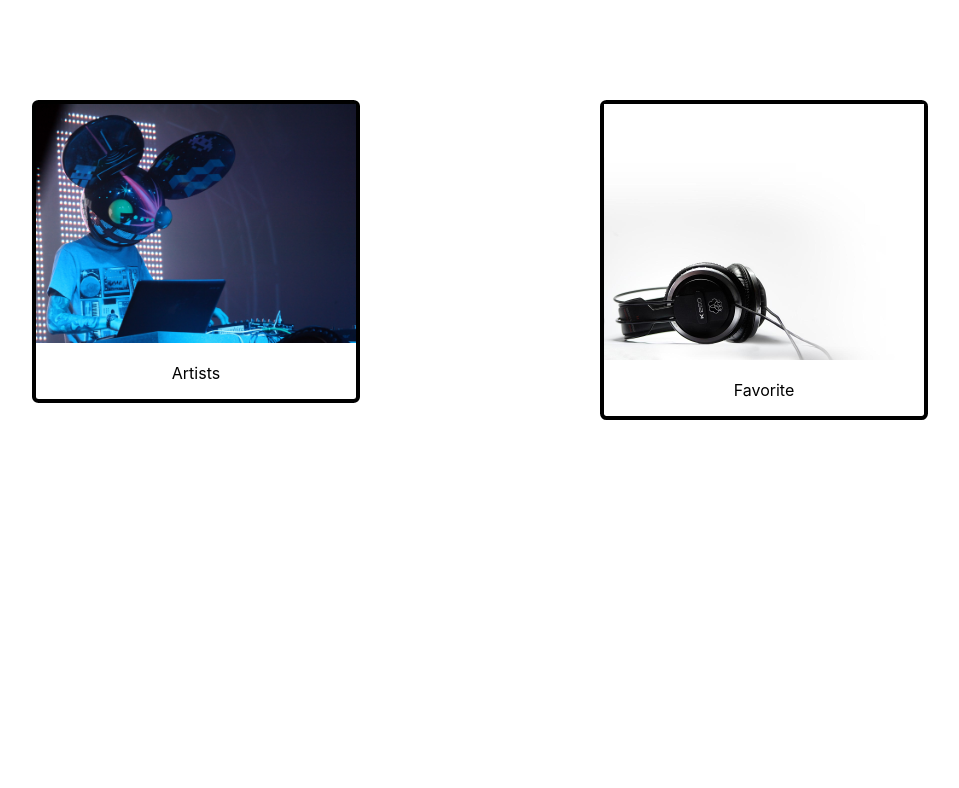
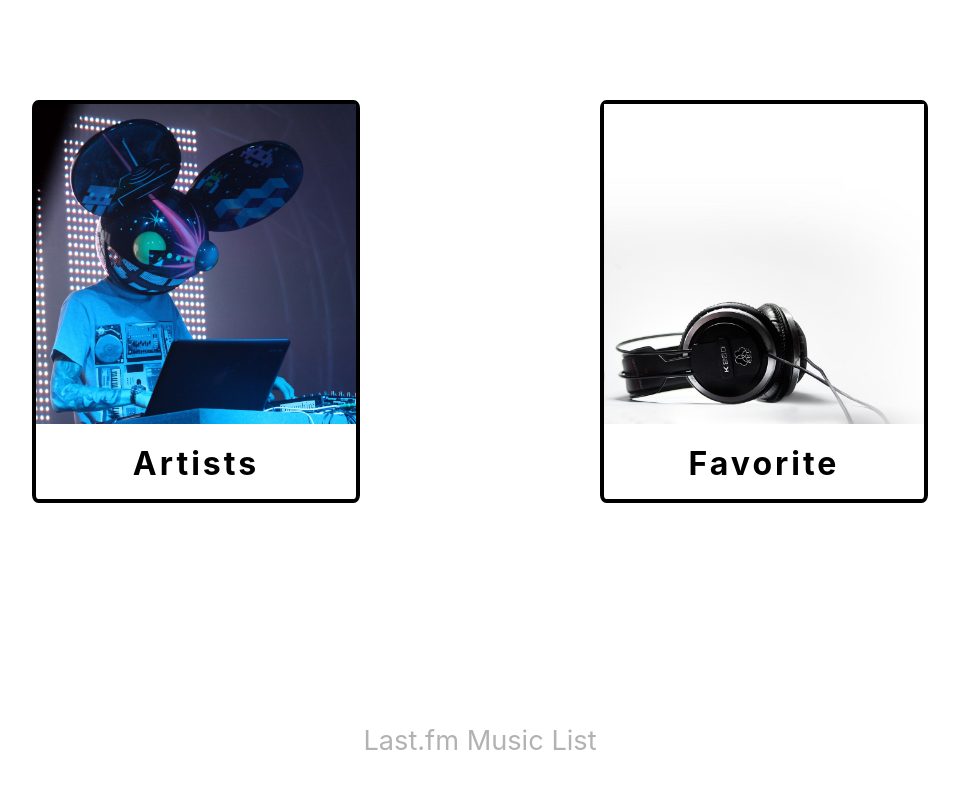
Before and after one commit to VladimirCVB/musiclist, a React (Create React App) app: page / in a window 1280 px wide. Shown: the top 788 px of the page, without its empty margins (160-1119 px from the left). Built offline with nearby package versions, Linux system fonts and the light colour scheme.

Commit message:
More details

```diff
--- a/src/components/menu.js
+++ b/src/components/menu.js
@@ -6,6 +6,8 @@
   MenuItem,
   Menu
 } from '@material-ui/core';
+
+import '../styles/menu.css'
 
 class MenuBar extends Component {
     state = {
@@ -25,6 +27,7 @@
     render(){
         return(
             <div>
+              <div className='icon'>
         <Button
           aria-owns={this.state.anchorEl ? 'simple-menu' : undefined}
           aria-haspopup="true"
@@ -33,6 +36,7 @@
         >
           <i class="fas fa-bars"></i>
         </Button>
+        </div>
         <Menu
           id="simple-menu"
           anchorEl={this.state.anchorEl}
--- a/src/home page/mainScript.js
+++ b/src/home page/mainScript.js
@@ -8,8 +8,13 @@
     render(){
         return(
             <div>
-                <Selector class='artists' link='/App' image={artists}text='Artists'/>
-                <Selector class='favorit' link='/Favorites' image={favorite} text='Favorite' />
+                <div>
+                    <Selector class='artists' link='/App' image={artists}text='Artists'/>
+                    <Selector class='favorit' link='/Favorites' image={favorite} text='Favorite' />
+                </div>
+                <div className='home-name'>
+                    <p>Last.fm Music List</p>
+                </div>
             </div>
         )
     }
--- a/src/home page/pageSelect.js
+++ b/src/home page/pageSelect.js
@@ -5,7 +5,7 @@
     return(<div className={props.class}>
             <Link to={props.link}>
             <img src={props.image} width='100%'></img>
-            <p>{props.text}</p>
+            <span>{props.text}</span>
             </Link>
     </div>)
 }
--- a/src/styles/mainScript.css
+++ b/src/styles/mainScript.css
@@ -1,9 +1,3 @@
-/* body{
-  background-image: url(../images/background.jpg);
-  background-position: center center;
-  background-repeat: no-repeat;
-} */
-
 .artists, .favorit{
   display: inline-block;
   animation: slide-bottom 1s 1s cubic-bezier(0, 0.460, 0.450, 0.940) both;
@@ -12,7 +6,17 @@
   text-align: center;
   border: 4px black solid;
   border-radius: 2%;
+  transform: translateY(100px);
   background-color: white;
+  transition: width .5s, background-color .5s .4s, border .5s .4s;
+}
+
+.artists > a > span, .favorit > a > span {
+  display: inline-block;
+  margin: 5% 0px;
+  font-size: 200%;
+  font-weight: bold;
+  letter-spacing: 3px;
 }
 
 .artists{
@@ -27,8 +31,20 @@
 
 .artists:hover, .favorit:hover{
     width: 27%;
-    transition: .5s;
+    background-color: orange;
+    border: orange 4px solid;
+    animation: slide-bottom paused, blip 1s 2s running infinite linear alternate;
 }
+
+.home-name > p {
+  bottom: 0;
+  position: absolute;
+  left: 50%;
+  transform: translate(-50%, -50%);
+  font-size: 1.7em;
+  opacity: 0.3;
+}
+
 
 
 @keyframes slide-bottom {
@@ -41,3 +57,15 @@
               transform: translateY(100px);
     }
   }
+
+  @keyframes blip {
+    0%{
+      border-color: orange;
+      background-color: orange;
+    }
+
+    100%{
+      border-color: orangered;
+      background-color: orangered;
+    }
+  }
--- /dev/null
+++ b/src/styles/menu.css
@@ -0,0 +1,33 @@
+
+
+.icon {
+	-webkit-animation: rotate-center 0.6s ease-in-out both;
+	        animation: rotate-center 0.6s ease-in-out both;
+}
+
+.icon:hover {
+	-webkit-animation: rotate-vert-center 0.5s cubic-bezier(0.455, 0.030, 0.515, 0.955) both;
+	        animation: rotate-vert-center 0.5s cubic-bezier(0.455, 0.030, 0.515, 0.955) both;
+}
+
+  @keyframes rotate-center {
+    0% {
+      -webkit-transform: rotate(0);
+              transform: rotate(0);
+    }
+    100% {
+      -webkit-transform: rotate(360deg);
+              transform: rotate(360deg);
+    }
+  }
+
+  @keyframes rotate-vert-center {
+    0% {
+      -webkit-transform: rotateY(0);
+              transform: rotateY(0);
+    }
+    100% {
+      -webkit-transform: rotateY(360deg);
+              transform: rotateY(360deg);
+    }
+  }
```
Also changed, not shown: src/images/artists.jpg, src/images/favorite.jpg.
